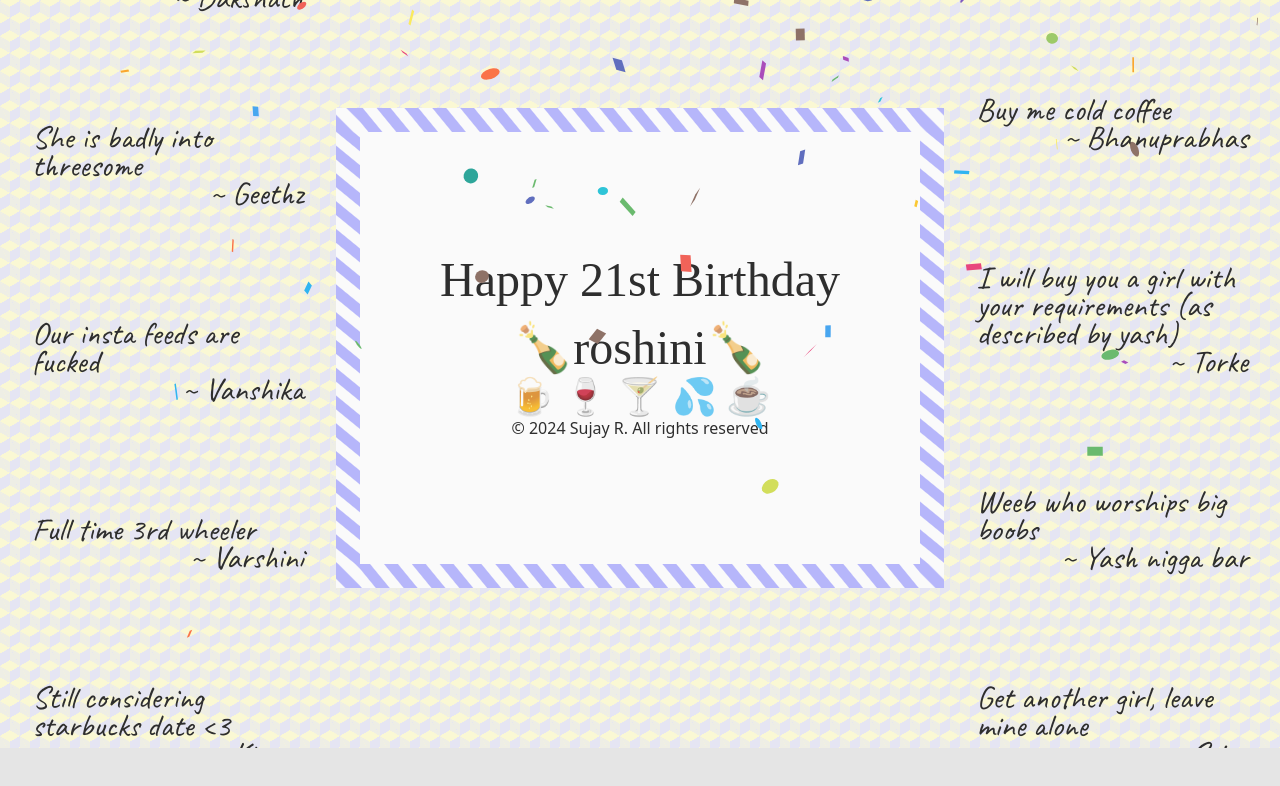
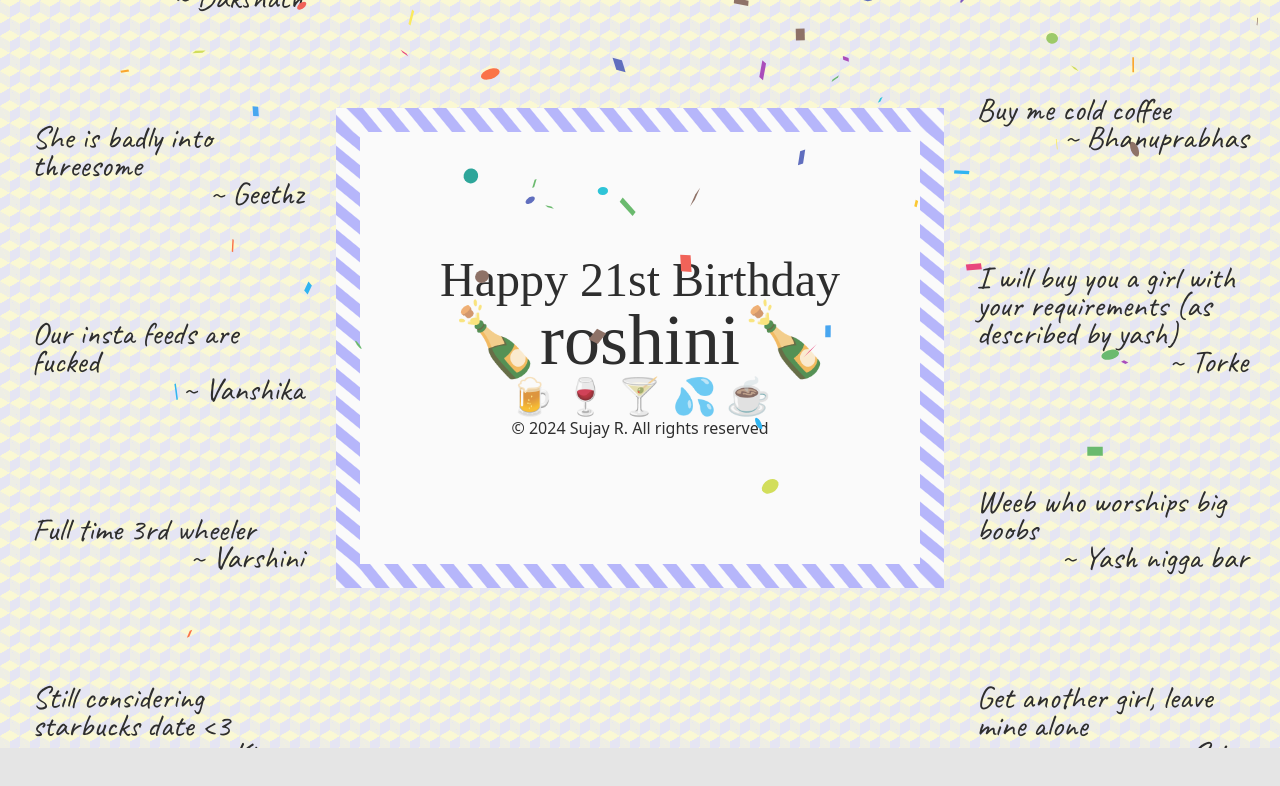
Before and after one commit to sujay1844/roshinichambers, a React (Vite) app: page / in a window 1280 px wide. Shown: the part 860-1646 px from the top of the page. Built offline with nearby package versions, Linux system fonts and the light colour scheme; a web font is replaced by a local one.

Commit message:
make wish text bigger

```diff
--- a/src/App.tsx
+++ b/src/App.tsx
@@ -183,9 +183,9 @@ const BirthdayWishes = ({
         <div className="w-full md:w-1/2 h-[30rem] bg-white flex flex-col justify-center items-center wishes-border px-4">
           <h1 className="text-3xl md:text-5xl font-wishes text-center">Happy 21st Birthday</h1>
           <h1 className="text-5xl md:text-7xl font-name lowercase text-center whitespace-nowrap">
-            <span className="text-3xl md:text-5xl">&#127870;</span>
-            <span className="text-3xl md:text-5xl">roshini</span>
-            <span className="text-3xl md:text-5xl">&#127870;</span>
+            <span className="text-7xl">&#127870;</span>
+            <span className="text-7xl">roshini</span>
+            <span className="text-7xl">&#127870;</span>
           </h1>
           <p className="text-2xl md:text-4xl">
             &#127866; &#127863; &#127864; &#128166; &#9749;
```
